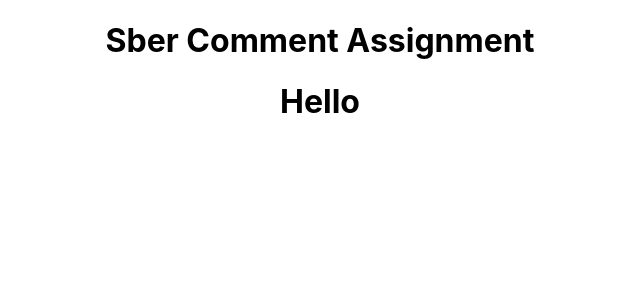
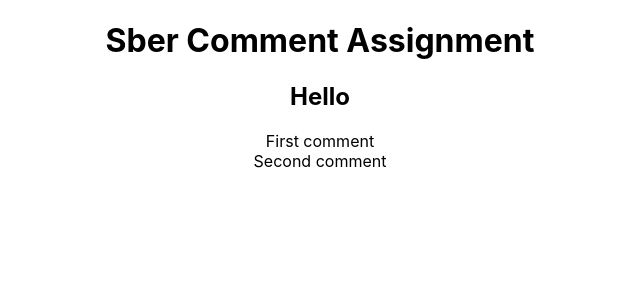
Before and after one commit to matijastampfel/sber-comment, a React (Create React App) app: page / in a window 1280 px wide. Shown: the top 300 px of the page, without its empty margins (320-960 px from the left). Built offline with nearby package versions, Linux system fonts and the light colour scheme.

Commit message:
fetching, maping and randering markup body

```diff
--- a/src/components/Comments.js
+++ b/src/components/Comments.js
@@ -3,6 +3,7 @@
 
 export const Comments = (props) => {
   const [apiComments, setApiComments] = useState([]);
+  const firstComments = apiComments.filter((apiComments)=> apiComments.parentId === null);
   console.log(apiComments)
 
   useEffect(() => {
@@ -12,8 +13,13 @@
   }, []);
 
   return (
-    <div>
-      <h1>Hello</h1>
+    <div className="comments-field">
+      <h2 className="comments-header">Hello</h2>
+      <div className="comments-body">
+        {firstComments.map((apiComments)=> (
+            <div key={apiComments.id}>{apiComments.body}</div>
+        ))}
+      </div>
     </div>
   );
 };
```
